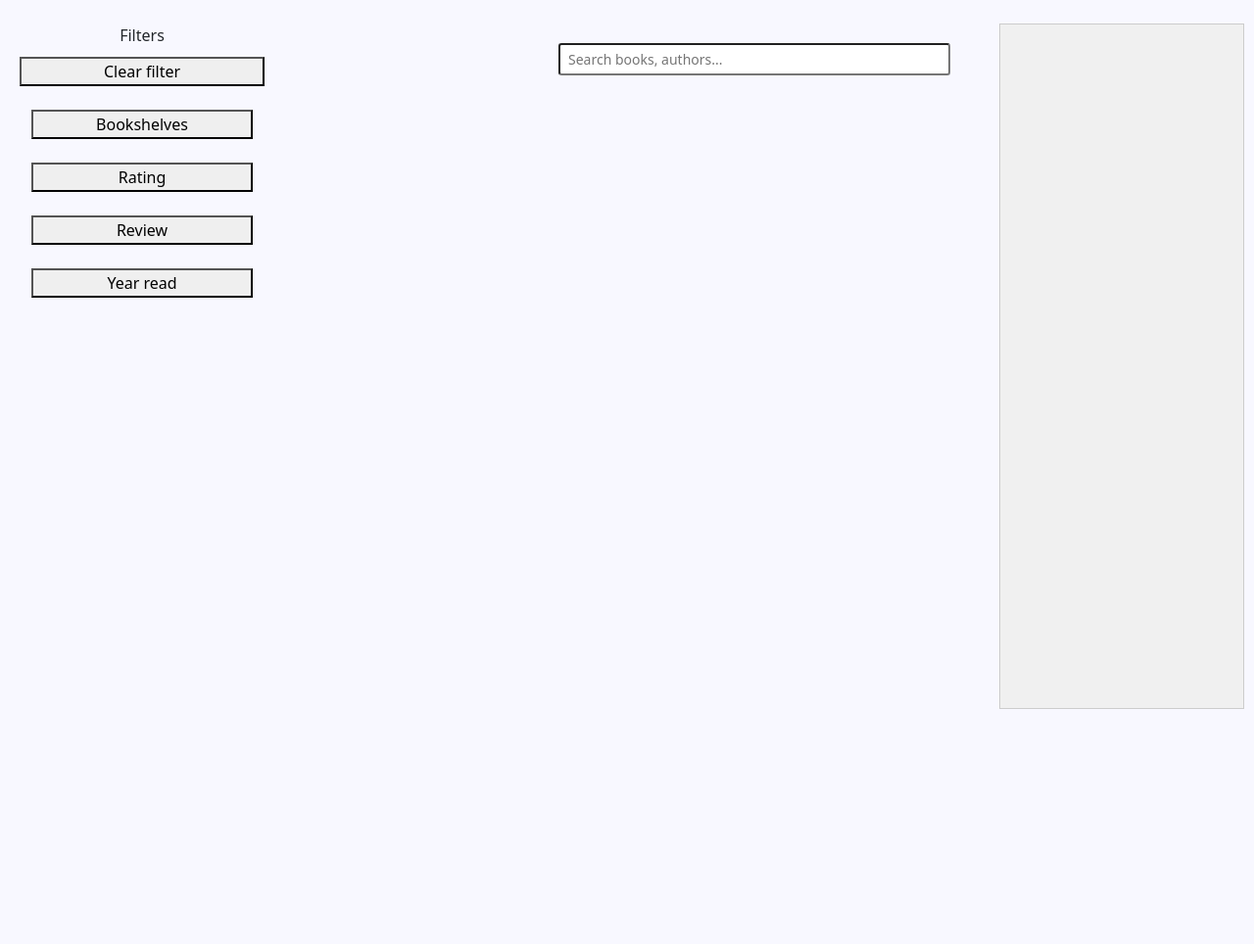
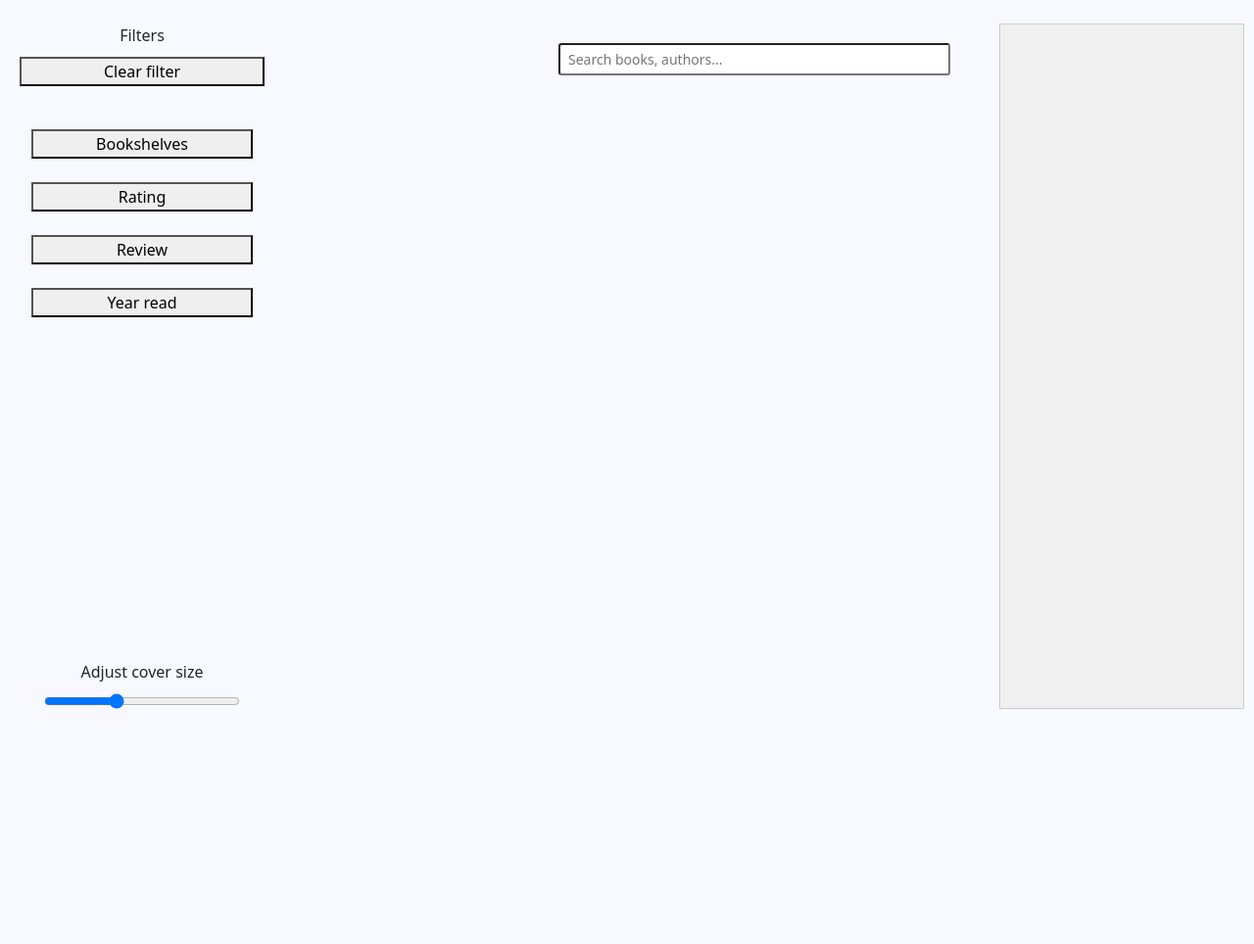
Before and after one commit to yamesyung/SoloScribe, a Django app: page /books/gallery/ in a window 1280 px wide. Shown: the part 56-1020 px from the top of the page at 98% size. Run offline with Django 4.2, Linux system fonts and the light colour scheme; data that the repository does not hold is empty; parts of the project's set-up code (start-up, migrations or seed data) failed here and were passed over; some libraries are stand-ins or nearby versions.

Commit message:
added slider for book covers in gallery

```diff
--- a/books/views.py
+++ b/books/views.py
@@ -1232,7 +1232,7 @@ def gallery_shelf_filter(request):
     shelf = request.GET.get('shelf')
     books_queryset = Book.objects.filter(review__bookshelves__iexact=shelf).order_by('-review__date_added')
 
-    paginator = Paginator(books_queryset, 20)
+    paginator = Paginator(books_queryset, 30)
     page_number = request.GET.get('page')
     books = paginator.get_page(page_number)
     context = {'books': books, 'shelf': shelf}
@@ -1244,7 +1244,7 @@ def gallery_rating_filter(request):
     rating = request.GET.get('rating')
     books_queryset = Book.objects.filter(review__bookshelves__iexact='read', review__rating=rating).order_by('-review__date_added')
 
-    paginator = Paginator(books_queryset, 20)
+    paginator = Paginator(books_queryset, 30)
     page_number = request.GET.get('page')
     books = paginator.get_page(page_number)
     context = {'books': books, 'rating': rating}
@@ -1309,7 +1309,7 @@ def gallery_review_filter(request):
     elif has_review.lower() == 'false':
         books_queryset = Book.objects.filter(review__review_content__exact='', review__bookshelves__iexact='read').order_by('-review__date_added')
 
-    paginator = Paginator(books_queryset, 20)
+    paginator = Paginator(books_queryset, 30)
     page_number = request.GET.get('page')
     books = paginator.get_page(page_number)
     context = {'books': books, 'review': has_review}
@@ -1324,7 +1324,7 @@ def gallery_year_filter(request):
     else:
         books_queryset = Book.objects.filter(review__bookshelves__iexact='read').filter(review__date_read__year__isnull=True).order_by('-review__date_added')
 
-    paginator = Paginator(books_queryset, 20)
+    paginator = Paginator(books_queryset, 30)
     page_number = request.GET.get('page')
     books = paginator.get_page(page_number)
     context = {'books': books, 'year': year}
@@ -1336,7 +1336,7 @@ def gallery_genre_filter(request):
     genre = request.GET.get('genre')
     books_queryset = Book.objects.filter(review__bookshelves__iexact='read', bookgenre__genre_id__name__iexact=genre).order_by('-review__date_added')
 
-    paginator = Paginator(books_queryset, 20)
+    paginator = Paginator(books_queryset, 30)
     page_number = request.GET.get('page')
     books = paginator.get_page(page_number)
     context = {'books': books, 'genre': genre}
@@ -1348,7 +1348,7 @@ def gallery_author_filter(request):
     contributor = request.GET.get('contributor')
     books_queryset = Book.objects.filter(author__icontains=contributor).order_by('-review__date_added')
 
-    paginator = Paginator(books_queryset, 20)
+    paginator = Paginator(books_queryset, 30)
     page_number = request.GET.get('page')
     books = paginator.get_page(page_number)
     context = {'books': books, 'contributor': contributor}
--- a/static/css/books/book-gallery.css
+++ b/static/css/books/book-gallery.css
@@ -21,8 +21,11 @@ html, body {
 }
 
 #main-content {
-    height: 100%;
-    display: flex;
+    position: absolute;
+    top: 60px;
+    left: 0px;
+    right: 0px;
+
 }
 
 #left-sidebar {
@@ -30,7 +33,31 @@ html, body {
     top: 80px;
     left: 20px;
     width: 250px;
+    height: calc(100vh - 200px);
     margin-right: 10px;
+    z-index: 100;
+}
+
+#left-sidebar-filters {
+    margin-top: 20px;
+    height: 100%;
+    overflow-y: auto;
+}
+
+#optionsContainer {
+    display: flex;
+    flex-direction: column;
+    align-items: center;
+    gap: 10px;
+    position: fixed;
+    left: 20px;
+    bottom: 20px;
+    width: 250px;
+    z-index: 100;
+}
+
+#global-cover-slider {
+    width: 200px;
 }
 
 #left-sidebar div {
@@ -43,7 +70,7 @@ html, body {
 }
 
 #left-sidebar a:hover {
-background-color: #d9d9d9;
+    background-color: #d9d9d9;
 }
 
 .cat-btn {
@@ -61,7 +88,8 @@ background-color: #d9d9d9;
     transition: transform 0.3s ease-in-out;
   }
   .book-cover:hover {
-    transform: scale(1.2); /* Increase size on hover */
+    transform: scale(1.2);/* Increase size on hover */
+    z-index: 100;
   }
   .book-cover img {
     max-width: 100%;
@@ -100,6 +128,8 @@ background-color: #d9d9d9;
 
 #grid {
     display: flex;
+    margin-left: 300px;
+    margin-right: 300px;
     justify-content: center;
     margin-top: 120px;
     flex-wrap: wrap;
@@ -302,7 +332,6 @@ input#toggle-add-review-checkbox + label:hover::before {
 
 #right-sidebar {
     position: fixed;
-
     top: 80px;
     right: 10px;
     width: 250px;
@@ -341,8 +370,8 @@ input#toggle-add-review-checkbox + label:hover::before {
 
 #grid-title {
     position: absolute;
-    top: 100px;
-    left: 450px;
+    top: 45px;
+    left: 350px;
 }
 
 #search-bar {
@@ -350,6 +379,7 @@ input#toggle-add-review-checkbox + label:hover::before {
     top: 50px;
     right: 155px;
     width: 400px;
+    z-index: 100;
 }
 
 .success-message {
--- a/static/js/book/book-gallery.js
+++ b/static/js/book/book-gallery.js
@@ -89,3 +89,34 @@ function hideConfirmation() {
     confirmationButtons.classList.add("hidden");
     confirmationButtons.classList.remove("inline");
 }
+
+document.addEventListener('DOMContentLoaded', function() {
+    const slider = document.getElementById('global-cover-slider');
+
+    // Function to resize the image
+    function resizeImage(image, width) {
+        const height = width * 1.5;
+        image.style.width = width + 'px';
+        image.style.height = height + 'px';
+    }
+
+    slider.addEventListener('input', function() {
+        const newWidth = this.value;
+
+        // Update existing book cover images
+        const bookCoverImages = document.querySelectorAll('.book-cover-image');
+        bookCoverImages.forEach(bookCoverImage => {
+            resizeImage(bookCoverImage, newWidth);
+        });
+    });
+
+    // Event listener to resize newly loaded images
+    document.body.addEventListener('load', function(event) {
+        const target = event.target;
+        if (target.classList.contains('book-cover-image')) {
+            const newWidth = slider.value;
+            resizeImage(target, newWidth);
+        }
+    }, true); // Use capture phase to ensure the event is captured when it bubbles up
+
+});
--- a/templates/books/book_gallery.html
+++ b/templates/books/book_gallery.html
@@ -11,11 +11,13 @@
 </head>
 
 <body hx-headers='{"X-CSRFToken": "{{ csrf_token }}"}'>
-<div id="main-content">
+
 <div id="left-sidebar">
 
     <div style="text-align: center;">Filters</div>
     <button id="clearFiltersButton" class="cat-btn" hx-get="/books/clear_filter" hx-trigger="click" hx-target="#grid">Clear filter</button>
+
+    <div id="left-sidebar-filters">
     <div class="container mt-4">
             <button class="shadow-none cat-btn" data-bs-toggle="collapse" data-bs-target="#shelfCollapse">Bookshelves</button>
             <div class="collapse show" id="shelfCollapse">
@@ -57,20 +59,26 @@
 
     </div>
     </div>
+    </div>
 </div>
 
 <div>
+
+<div id="optionsContainer">
+    <div>Adjust cover size</div>
+    <input type="range" min="100" max="240" value="150" step="10" class="cover-slider" id="global-cover-slider">
+</div>
 
 <div id="title-bar">
     <div id="search-bar">
         {% include 'partials/books/book_search.html' %}
     </div>
 </div>
-
-<div id="grid" class="grid-container" style="flex: auto;">
+<div id="main-content">
+<div id="grid" class="grid-container">
     {% include 'partials/books/book_covers.html' %}
 </div>
-
+</div>
 <div class="overlay" id="overlay">
 
     {% include 'partials/books/gallery_overlay.html' %}
@@ -96,7 +104,7 @@
 </div>
 
 </div>
-</div>
+
 </body>
 
 
--- a/templates/partials/books/book_covers.html
+++ b/templates/partials/books/book_covers.html
@@ -3,14 +3,16 @@
 </script>
 
   {% for book in books %}
-    <div class="grid-item">
-      <div class="book-cover" hx-get="/books/book/{{ book.goodreads_id }}" hx-trigger="click" hx-target="#overlay">
-        <img src="/media/{{ book.cover_local_path }}" height="300" width="200" alt="Book Cover" class="book-cover-image">
-        <div class="book-title">
-          <div>{{ book.title }}</div>
+    {% if book.cover_local_path %}
+      <div class="grid-item">
+        <div class="book-cover" hx-get="/books/book/{{ book.goodreads_id }}" hx-trigger="click" hx-target="#overlay">
+          <img src="/media/{{ book.cover_local_path }}" height="225" width="150" alt="Book Cover" class="book-cover-image">
+          <div class="book-title">
+            <div>{{ book.title }}</div>
+          </div>
         </div>
       </div>
-    </div>
+  {% endif %}
   {% endfor %}
   {% if books.has_next %}
     {% if genre %}
```
